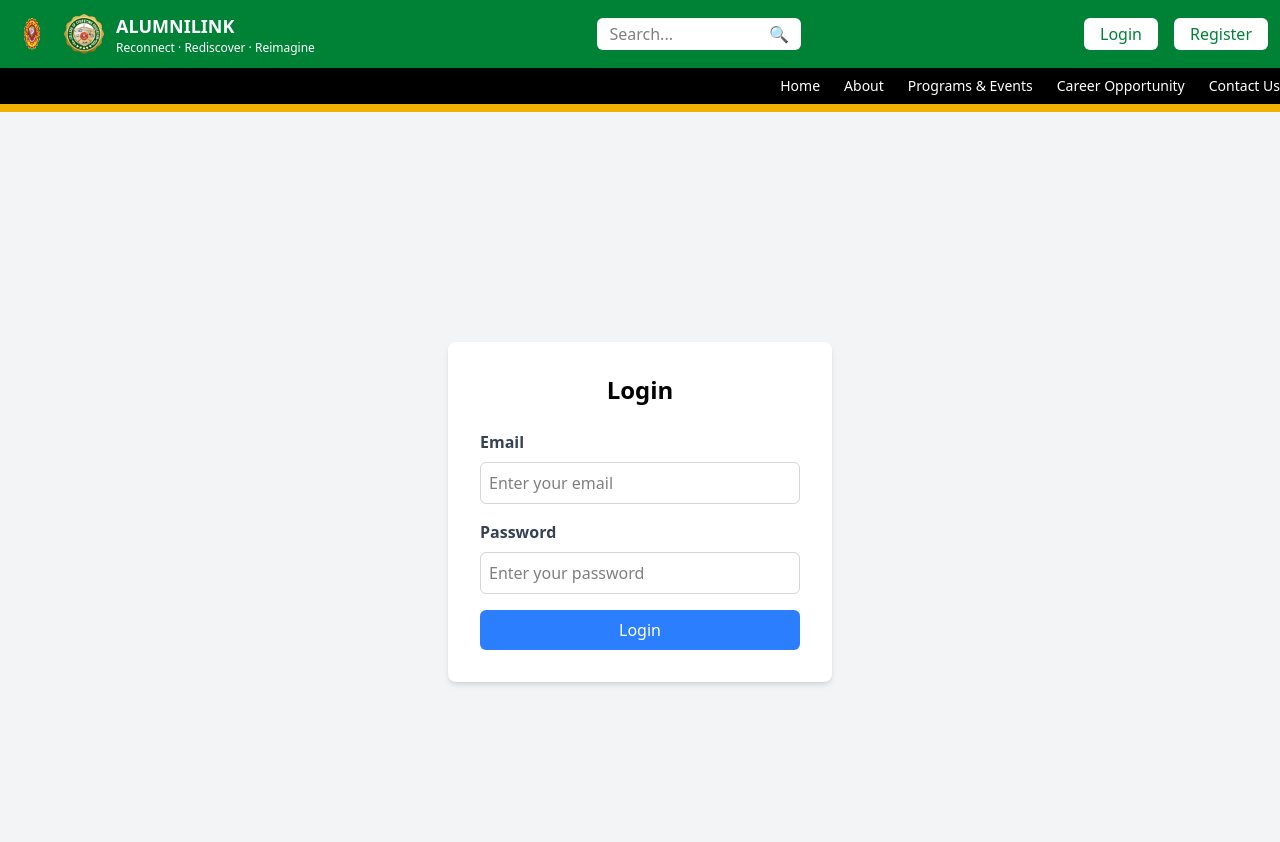
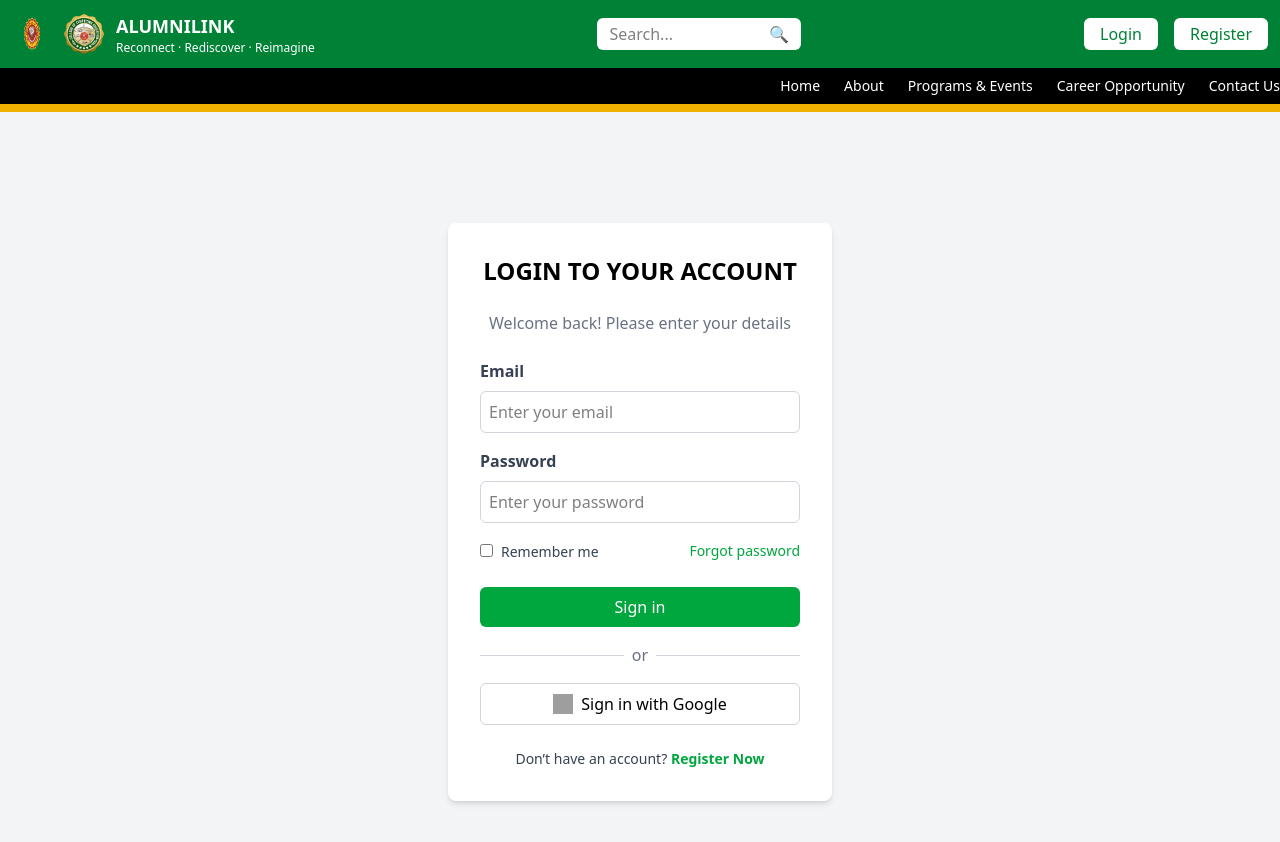
Before and after one commit to blank122/alumni-link-frontend, a React (Vite) app: page /login in a window 1280 px wide. Shown: the top 842 px of the page. Built offline with nearby package versions, Linux system fonts and the light colour scheme; grey boxes are pictures that could not be loaded.

Commit message:
updated the login ui

```diff
--- a/src/pages/Home.jsx
+++ b/src/pages/Home.jsx
@@ -74,7 +74,7 @@ const Home = () => {
 
             {/* Footer */}
             <footer className="bg-gray-900 text-white py-6 text-center">
-                <p>&copy; {new Date().getFullYear()} My Website. All rights reserved.</p>
+                <p>&copy; {new Date().getFullYear()} Alumnilink. All rights reserved.</p>
             </footer>
         </div>
 
--- a/src/pages/Login.jsx
+++ b/src/pages/Login.jsx
@@ -2,6 +2,7 @@ import { useState } from "react";
 import { useAuth } from "../contexts/AuthContext";
 import { useNavigate } from "react-router-dom";
 import Navbar from "../components/layouts/Navbar";
+import { Link } from "react-router-dom";
 
 const Login = () => {
     const [email, setEmail] = useState("");
@@ -30,7 +31,8 @@ const Login = () => {
             <div className="flex justify-center items-center min-h-screen bg-gray-100">
                 <div className="bg-white p-8 rounded-lg shadow-md w-96">
                     {/* add atag logo?? */}
-                    <h2 className="text-2xl font-bold text-center mb-6">Login</h2>
+                    <h2 className="text-2xl font-bold text-center mb-6">LOGIN TO YOUR ACCOUNT</h2>
+                    <h2 className="text-gray-500 text-center mb-6">Welcome back! Please enter your details</h2>
                     {error && <p className="text-red-500 text-center mb-4">{error}</p>}
                     <form onSubmit={handleLogin}>
                         <div className="mb-4">
@@ -55,10 +57,53 @@ const Login = () => {
                                 required
                             />
                         </div>
-                        <button type="submit" className="bg-blue-500 text-white p-2 w-full rounded-md hover:bg-blue-600">
-                            Login
+
+                        {/* Remember me & Forgot password */}
+                        <div className="flex items-center justify-between mb-6">
+                            <div>
+                                <input
+                                    id="rememberMe"
+                                    type="checkbox"
+                                    className="mr-2"
+                                />
+                                <label htmlFor="rememberMe" className="text-gray-700 text-sm">
+                                    Remember me
+                                </label>
+                            </div>
+                            <a href="#!" className="text-sm text-green-600 hover:underline">
+                                Forgot password
+                            </a>
+                        </div>
+
+                        <button type="submit" className="bg-green-600 text-white p-2 w-full rounded-md hover:bg-blue-600">
+                            Sign in
                         </button>
+
                     </form>
+                    {/* Or sign in with Google */}
+                    <div className="flex items-center my-4">
+                        <hr className="flex-grow border-t border-gray-300" />
+                        <span className="px-2 text-gray-500">or</span>
+                        <hr className="flex-grow border-t border-gray-300" />
+                    </div>
+
+                    <button
+                        className="flex items-center justify-center gap-2 w-full p-2 border border-gray-300 rounded-md hover:bg-gray-50"
+                    >
+                        <img
+                            src="https://upload.wikimedia.org/wikipedia/commons/thumb/5/53/Google_%22G%22_Logo.svg/512px-Google_%22G%22_Logo.svg.png"
+                            alt="Google logo"
+                            className="w-5 h-5"
+                        />
+                        Sign in with Google
+                    </button>
+
+                    {/* Register link */}
+                    <p className="text-center text-sm text-gray-700 mt-6">
+                        Don’t have an account?{' '}
+                        <Link to="/register" className="text-green-600 hover:underline font-semibold">Register Now</Link>
+
+                    </p>
 
                 </div>
             </div>
```
